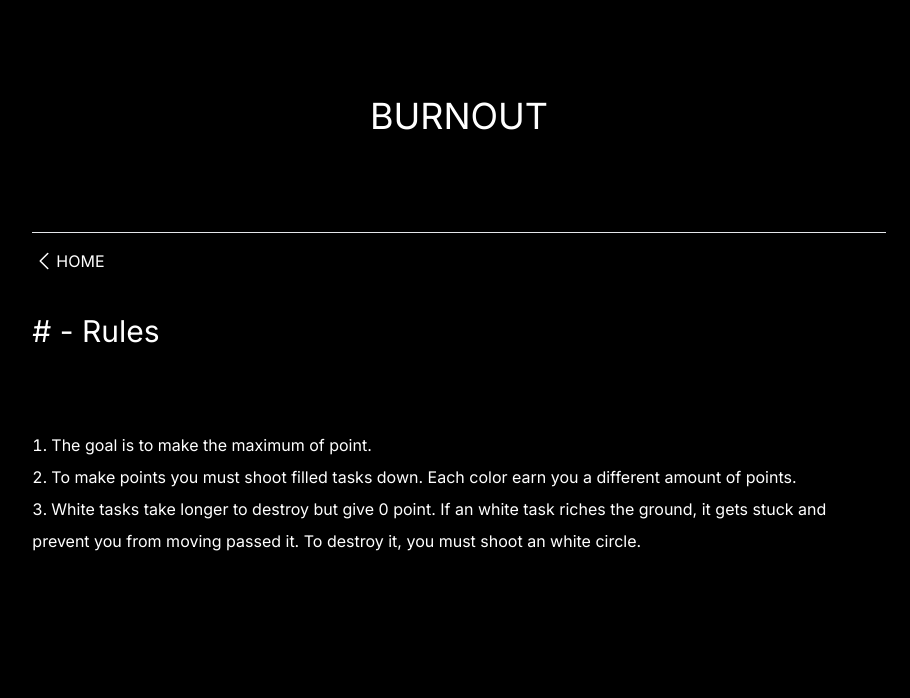
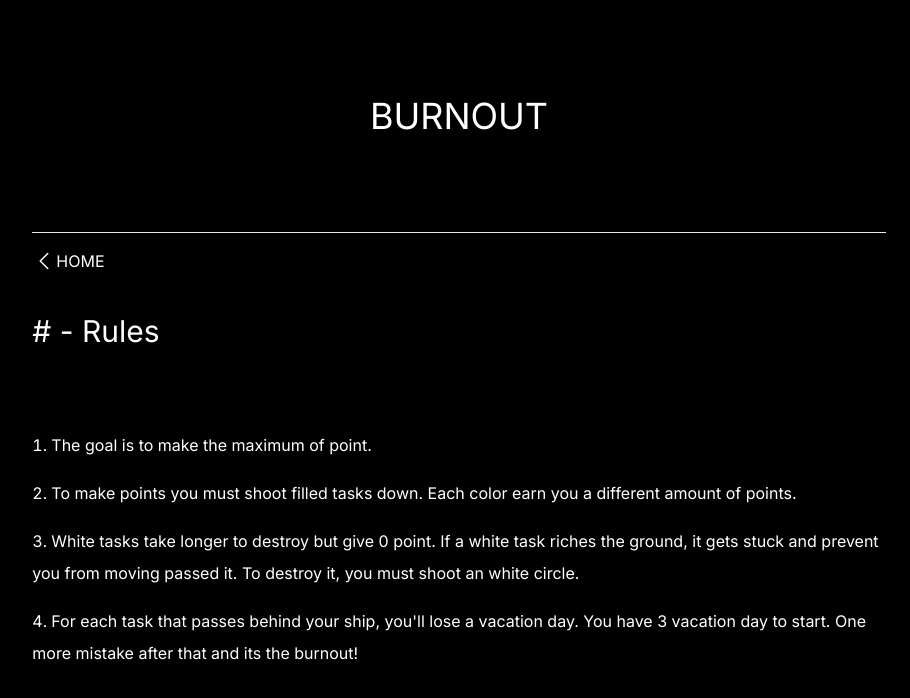
Before and after one commit to arduored/tricky-tech-interview, a Next.js app in the folder front/: page /rules in a window 1280 px wide. Shown: the top 698 px of the page, without its empty margins (181-1091 px from the left). Built offline with nearby package versions, Linux system fonts and the light colour scheme.

Commit message:
Chore: complete rules

```diff
--- a/front/app/rules/page.tsx
+++ b/front/app/rules/page.tsx
@@ -3,7 +3,7 @@ export default function Rules() {
     <div className="flex flex-col my-10">
       <h3 className="text-3xl mb-20"># - Rules</h3>
 
-      <ol className="list-decimal list-inside leading-loose">
+      <ol className="list-decimal list-inside leading-loose flex flex-col gap-4">
         <li>The goal is to make the maximum of point.</li>
 
         <li>
@@ -11,9 +11,14 @@ export default function Rules() {
           different amount of points.
         </li>
         <li>
-          White tasks take longer to destroy but give 0 point. If an white task
+          White tasks take longer to destroy but give 0 point. If a white task
           riches the ground, it gets stuck and prevent you from moving passed
           it. To destroy it, you must shoot an white circle.
+        </li>
+        <li>
+          For each task that passes behind your ship, you'll lose a vacation
+          day. You have 3 vacation day to start. One more mistake after that and
+          its the burnout!
         </li>
       </ol>
     </div>
```
